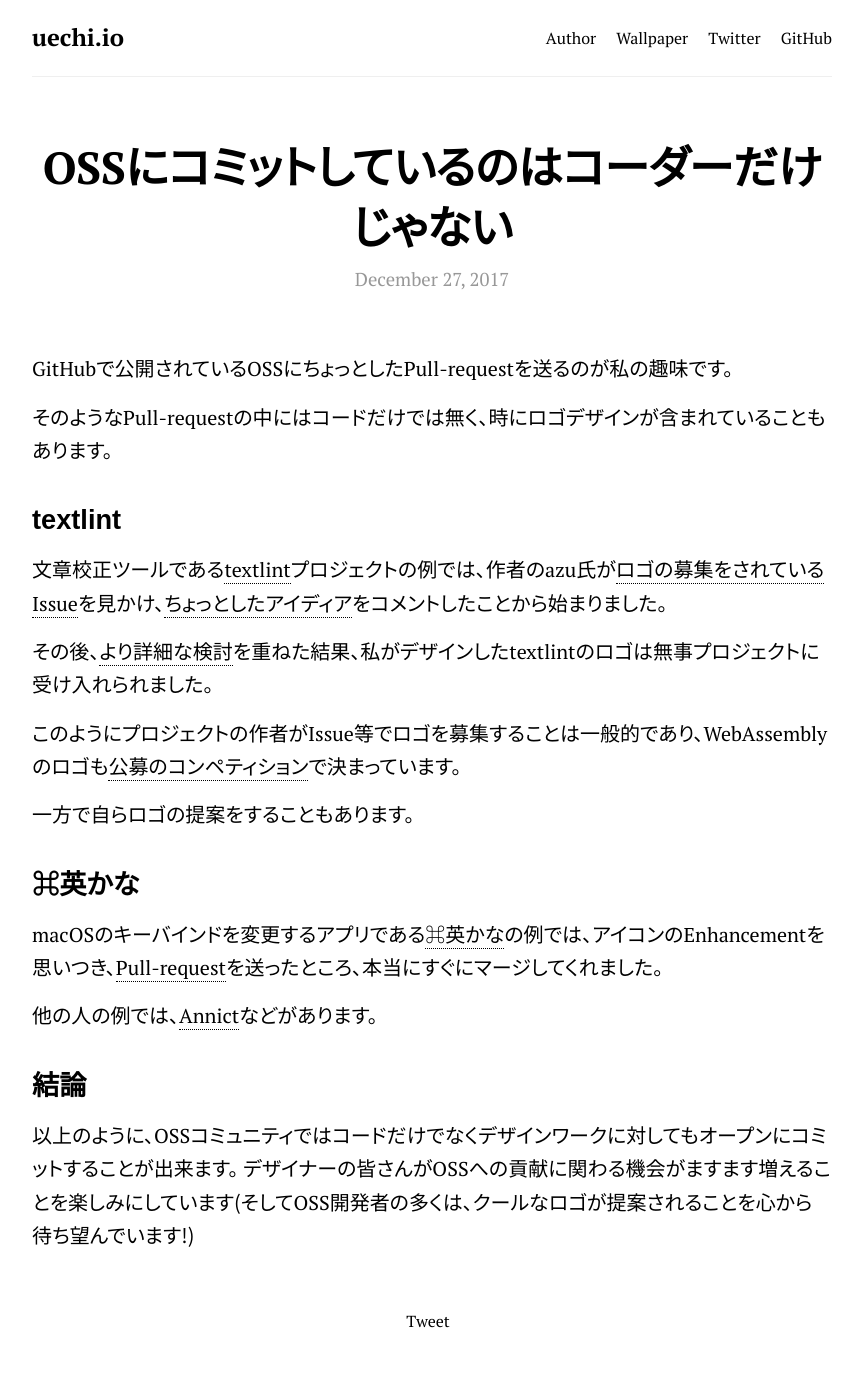
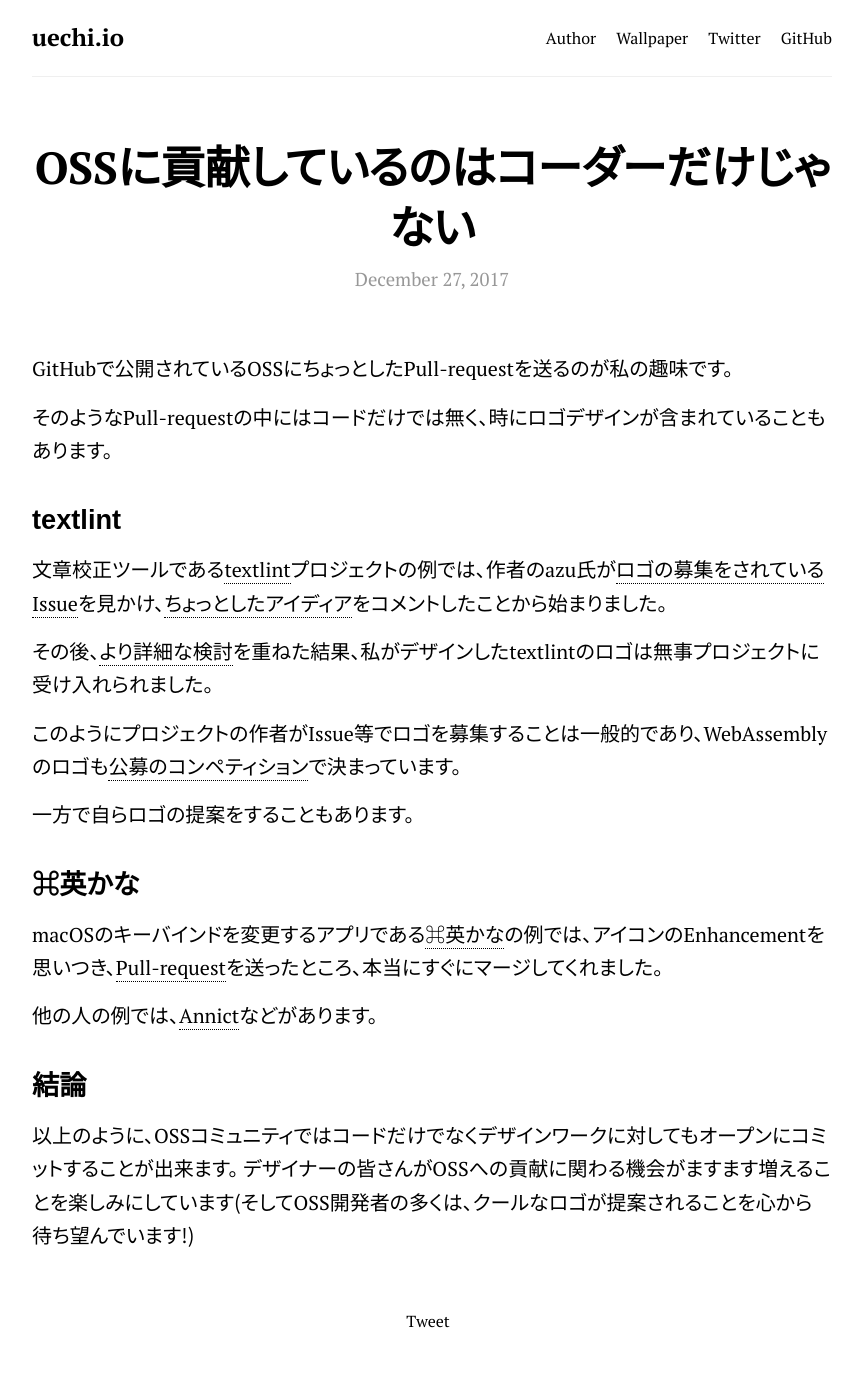
Before and after one commit to uetchy/uechi.io, a Jekyll site: the page built from _posts/2017-12-27-oss-for-designers.markdown, in a window 1280 px wide. Shown: the whole page, without its empty margins (208-1071 px from the left). Built offline with Jekyll 4.4.1, drawn with Linux system fonts in a browser that asks for light colours; nearby versions of some CDN libraries; comment, search, counter and statistics services are not loaded.

Commit message:
Updated Oss For Designers

```diff
--- a/_posts/2017-12-27-oss-for-designers.markdown
+++ b/_posts/2017-12-27-oss-for-designers.markdown
@@ -1,5 +1,5 @@
 ---
-title: OSSにコミットしているのはコーダーだけじゃない
+title: OSSに貢献しているのはコーダーだけじゃない
 date: 2017-12-27 00:24:00 +09:00
 ---
 
```
